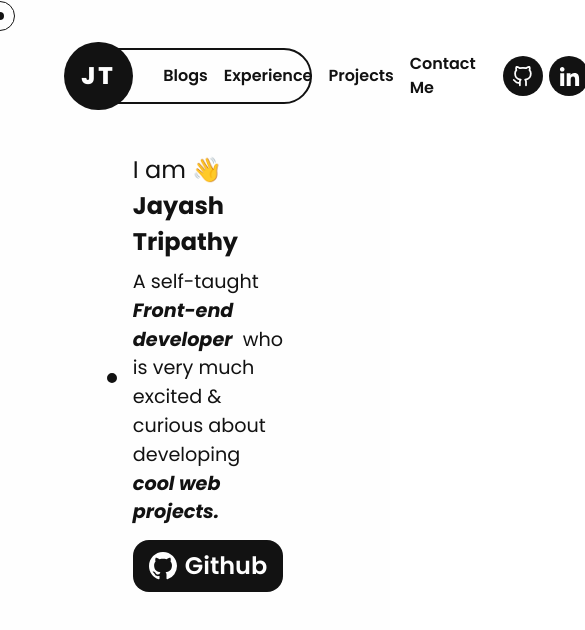
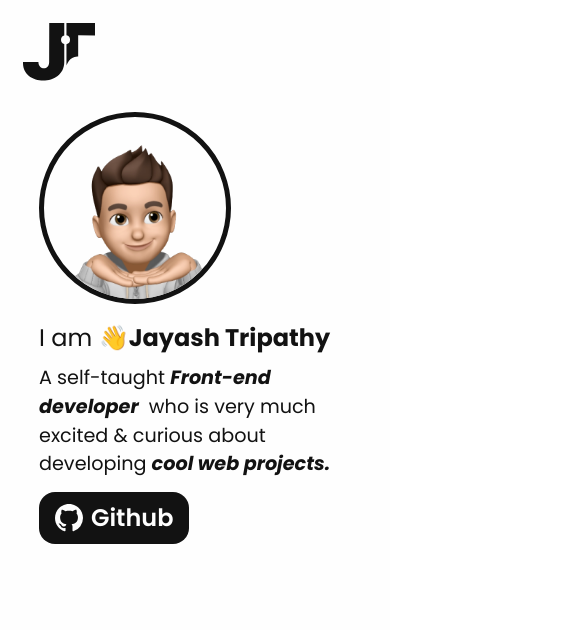
Before and after one commit to JayashTripathy/jayash-home, a Next.js app: page / in a window 390 px wide. Shown: the top 630 px of the page, 585 px wide, since content can reach past the window. Built offline with nearby package versions, Linux system fonts and the light colour scheme.

Commit message:
setted-up all routed and made responssive for small screens

```diff
--- a/components/Blogs/index.jsx
+++ b/components/Blogs/index.jsx
@@ -1,15 +1,17 @@
 import React from "react";
 
+import Link from "next/link"
 
-const blog = ({title, slug, date, topic }) => {
+const blog = ({title, slug, date, topic, blogLink }) => {
+
   return (
     <>
     <div>
 
-      <div className="text-base text-gray-600 font-medium py-2">
-        {date} <span className="blog-tags font-semibold">#coding</span>
+      <div className="text-base text-gray-600 font-medium py-2  md:py-0">
+        {date} <span className=" font-medium">{topic}</span>
       </div>
-      <Link  href="https://www.google.com/" className="blog-title text-5xl font-bold">🌑 next.js dark mode</Link>
+      <Link  href={`/blog/${blogLink}`} className="blog-title leading-tight text-5xl font-bold  md:text-2xl ">{title}</Link>
     </div>
     </>
   );
--- a/components/Navbar/Navbar.jsx
+++ b/components/Navbar/Navbar.jsx
@@ -5,20 +5,28 @@ import { GrLinkedinOption } from "react-icons/gr";
 import { BsTwitter } from "react-icons/bs";
 import  Link from "next/link"
 
+
 const Navbar = () => {
   return (
     <>
       <div className="navbar-container">
         <Link href="/" className="name-logo">
+          <div className="main-logo">
+          <svg xmlns="http://www.w3.org/2000/svg" viewBox="0 0 432.28 345.64"><defs></defs><g id="Layer_3" data-name="Layer 3"><path class="cls-1" d="M584.5,228v74.5l-101-1.16V429.5c-52-4-70.33,54.14-70.33,54.14V354.9a27,27,0,0,0,0-52.8V228Z" transform="translate(-152.22 -228)"/></g><g id="Layer_2" data-name="Layer 2"><path class="cls-1" d="M380.5,328.5A27,27,0,0,0,400,354.44V461.5c.61,151-257.5,148-247.5,0h92.16c0,49,64.6,54,64.6,0l.51-233.5H400v74.56A27,27,0,0,0,380.5,328.5Z" transform="translate(-152.22 -228)"/></g></svg>
+          </div>
           {/* <span></span> Jayash <span>Tripathy</span> */}
         </Link>
 
         <div className="social-links">
           <div className="links">
             <Link href="/blogs">Blogs</Link>
+            <span  className="opacity-50 text-sm font-thin" > | </span>
             <div className="experience">Experience</div>
+            <span className="opacity-50 text-sm font-thin" > | </span>
             <div className="projects">Projects</div>
+            <span className="opacity-50 text-sm font-thin" > | </span>
             <div className="contact-me">Contact Me</div>
+
           </div>
           <div className="socials">
             <a href="google.com" target="_blank">
--- a/pages/_document.js
+++ b/pages/_document.js
@@ -4,6 +4,7 @@ export default function Document() {
   return (
     <Html lang="en">
       <Head />
+      <meta name="viewport" content="initial-scale=1.0, width=device-width"></meta>
       <body>
         <Main />
         <NextScript />
--- a/pages/blogs.js
+++ b/pages/blogs.js
@@ -1,19 +1,19 @@
 import React from "react";
 import Blog from "../components/Blogs";
 
-const blogs = ({ posts }) => {
+const blogs = ({ posts}) => {
   return (
     <>
-      {console.log(posts[0].frontMatter)}
-      <div className="w-[50%] mx-auto">
+      <div className="max-w-[50%] mx-auto md:max-w-[85%] block ">
         <input
-          className="mb-8 mt-8 w-[100%] rounded-full border-3 outline-none border-primary border-solid border-2 py-4 px-8 text-xl shadow-box placeholder:text-gray-400 focus:border-purple-500 focus:border-[3px] focus:outline-none shadow-dark-bottom"
+          className="mb-8 mt-8 w-[100%] rounded-2xl border-3 outline-none border-primary border-solid border-4 py-4 px-8 text-xl shadow-box placeholder:text-gray-400 focus:border-purple-500 focus:border-[4px] focus:outline-none shadow-dark-bottom     md:my-4 "
           type="text"
           placeholder="search blog"
-        ></input>
-        <div className="my-6 flex  flex-col items-start gap-12 overflow-y-auto scrollbar-hide  ">
+          ></input>
+        <div className="my-6 flex  flex-col items-start gap-12 scrollbar-hide md:gap-6 ">
           {posts.map((post, index) => {
-            return <Blog date={post.frontMatter.date} />;
+
+            return <Blog date={post.frontMatter.date} title={post.frontMatter.title} topic={post.frontMatter.topic} blogLink={post.slug} />;
           })}
         </div>
       </div>
@@ -28,21 +28,28 @@ export const getStaticProps = async () => {
 
   const files = fs.readdirSync(path.join("posts"));
 
+
+
   const posts = files.map((filename) => {
     const markdownWithMeta = fs.readFileSync(
       path.join("posts", filename),
       "utf-8"
     );
 
+    const slug = filename.split(".")[0];
+
+
     const { data } = matter(markdownWithMeta);
 
     return {
       frontMatter: data,
+      slug: slug
     };
   });
 
   return {
     props: { posts },
+
   };
 };
 
--- a/pages/home.js
+++ /dev/null
@@ -1,9 +0,0 @@
-import React from 'react'
-
-function home() {
-  return (
-    <div>Welcome to the home page</div>
-  )
-}
-
-export default home
--- a/pages/index.js
+++ b/pages/index.js
@@ -6,20 +6,16 @@ import { BsGithub } from "react-icons/bs";
 import { useEffect } from "react";
 import $ from "jquery";
 
-
-
 export default function Home() {
-
-
   useEffect(() => {
     const heroPicChange = () => {
       const randomNumber = Math.floor(Math.random() * 3);
+
       $(".hero-pic img").attr("src", `/pic-${1 + randomNumber}.png`);
     };
 
-    setInterval(heroPicChange, 2000);
+    setInterval(heroPicChange, 2500);
   }, []);
-
 
   return (
     <>
--- a/styles/globals.scss
+++ b/styles/globals.scss
@@ -33,11 +33,18 @@
 
 }
 
+html, body{
+  width: 100vw;
+  min-height: 100vh;
+  overflow: scroll;
+}
+
+
 .app {
-    position: relative;
+
   padding: 0;
   background-color: var(--secondary-color);
-  display: block;
+
   width: 100vw;
   min-height: 100vh;
   padding: 1rem 0;
@@ -47,6 +54,7 @@
 
 .scrollbar-hide::-webkit-scrollbar {
   display: none;
+  scrollbar-width: none;
 }
 
 .section-title{
@@ -132,7 +140,8 @@ button svg path {
 
 .content-container{
     margin: 3rem auto;
-    width: 45%;
+    margin-top: 5rem;
+    max-width: 45%;
     display: grid;
     column-gap: 4rem;
     justify-content: center;
@@ -140,6 +149,8 @@ button svg path {
     .hero-container, .project-container{
 
         margin: 0 auto;
+
+
     }
 }
 
@@ -150,6 +161,7 @@ button svg path {
     justify-content: center;
 
     margin: 3rem auto;
+
     gap: 1rem;
 
 
@@ -271,9 +283,10 @@ button svg path {
 // Navbar styling
 
 .navbar-container{
-    margin: 2rem auto;
+    margin: .5rem auto;
+    margin-bottom: 2rem;
     max-width: 60%;
-    border: 2px solid var(--primary-color);
+    // border: 2px solid var(--primary-color);
     display: flex;
     height: 3.5rem;
     border-radius: 20rem;
@@ -294,21 +307,43 @@ button svg path {
     letter-spacing: 3px;
 }
 
-.name-logo::before{
+// .name-logo::before{
+//     position: absolute;
+//     content: "JT";
+//     font-size: 1.5rem;
+//     color: var(--secondary-color);
+//     font-weight: 800;
+//     line-height: 1;
+//     left: -1rem;
+//     aspect-ratio: 1/1;
+//     background-color: var(--primary-color);
+//     height: 4.3rem;
+//     border-radius: 20rem;
+//     display: flex;
+//     align-items: center;
+//     justify-content: center;
+// }
+.main-logo{
   position: absolute;
-    content: "JT";
+
   font-size: 1.5rem;
   color: var(--secondary-color);
   font-weight: 800;
   line-height: 1;
   left: -1rem;
   aspect-ratio: 1/1;
-    background-color: var(--primary-color);
+  // background-color: var(--primary-color);
+  background-color: transparent;
   height: 4.3rem;
   border-radius: 20rem;
   display: flex;
   align-items: center;
   justify-content: center;
+
+  svg{
+    width: 4.5rem;
+    fill: var(--primary-color);
+  }
 }
 
 .social-links{
@@ -355,3 +390,48 @@ button svg path {
         }
     }
 }
+
+@media screen and (max-width:800px){
+
+
+  // cursor
+  *{
+    cursor: auto;
+  }
+
+  .cursor, .cursor.cursor-dot{
+    display: none;
+  }
+
+
+  // hero-container
+  .content-container{
+    margin-top: 2rem;
+  max-width: 80%;
+    .hero-container{
+      flex-direction: column;
+      align-items: start;
+
+      .hero-pic{
+        width: 12rem;
+      }
+    }
+  }
+
+
+
+
+  // navbar
+  .navbar-container{
+
+    max-width: 80%;
+    border: none;
+  }
+  .social-links{
+    display: none;
+  }
+
+
+
+
+}
--- a/tailwind.config.js
+++ b/tailwind.config.js
@@ -10,8 +10,9 @@ module.exports = {
   ],
   theme: {
 
-    screens:{
-      'desktop': '800px',
+    screens: {
+
+      'md': { 'max': '800px' },
     },
     extend: {
       colors: {
@@ -19,7 +20,7 @@ module.exports = {
         secondary: "rgb(244, 244, 244)",
       },
       boxShadow: {
-        'dark-bottom': '4px 5px 0px 1px rgba(0,0,0,0.94);',
+        'dark-bottom': '5px 6px 0px 1px rgba(0,0,0,0.94);',
         'hover-shadow': '0px 0px 0px 0px rgba(0,0,0,0.94);'
       }
     },
```
Also changed, not shown: posts/post1.mdx (renamed from posts/post1 copy 2.md), posts/post1copy.mdx (renamed from posts/post1 copy.md), posts/post1copy2.mdx (renamed from posts/post1.md), public/jayash-home.svg (added). Lines whose indentation alone changed are shown as unchanged.
